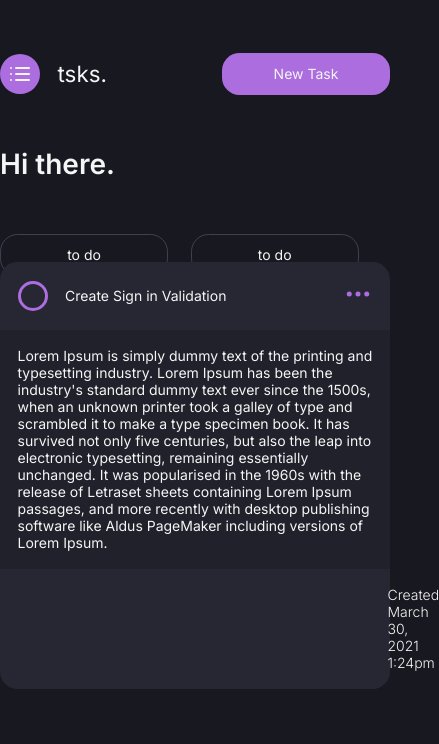
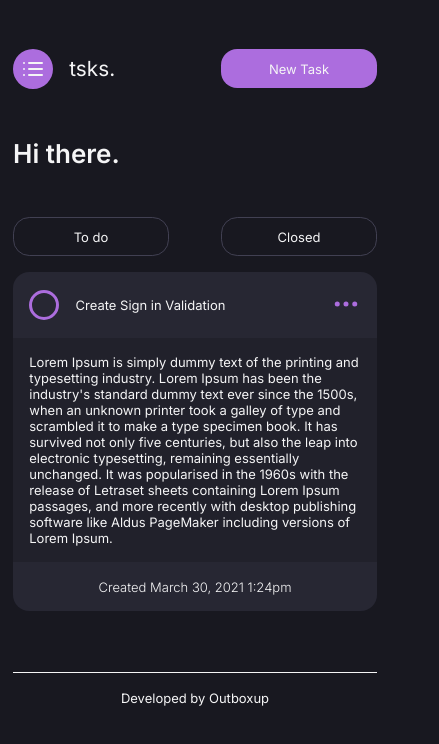
Before and after one commit to jjromary/OutBoxUp_ToDoList, a React (Create React App) app: page / in a window 390 px wide. Shown: the top 744 px of the page, 439 px wide, since content can reach past the window. Built offline with nearby package versions, Linux system fonts and the light colour scheme.

Commit message:
responsividade

```diff
--- a/src/App.tsx
+++ b/src/App.tsx
@@ -3,6 +3,7 @@ import { GlobalStyle } from "./styles/global";
 import { useState } from "react";
 import { NewTaskModal } from "./components/NewTaskModal";
 import { Dashboard } from "./components/Dashboard";
+import { Footer } from "./components/Footer";
 
 
 export function App() {
@@ -18,12 +19,12 @@ export function App() {
   return (
     <>
       <Header  onOpenNewTaskModal={handleOpenNewTaskModal}/>
-
       <Dashboard />
       <NewTaskModal
         isOpen={isNewTaskModalOpen}
         onRequestClose={handleCloseNewTaskModal}
       />
+      <Footer />
       <GlobalStyle />
     </>
   );
--- a/src/components/Button/index.tsx
+++ b/src/components/Button/index.tsx
@@ -1,10 +1,14 @@
 import { Container } from "./styles";
 
-export function Button() {
+interface ButtonProps {
+  name: string
+}
+
+export function Button({name}: ButtonProps) {
   return (
     <Container>
       <button type="button" >
-        to do
+        {name}
       </button>
     </Container>
   );
--- a/src/components/Cards/styles.ts
+++ b/src/components/Cards/styles.ts
@@ -3,11 +3,12 @@ import styled from "styled-components";
 export const Container = styled.div`
   max-width: 1120px;
   height: 17.25rem;
-  margin: 0 auto;
   margin-top: 3.75rem;
   background: var(--backgroundCard);
   display: flex;
   align-items: center;
+
+
 
 `;
 
@@ -56,8 +57,15 @@ export const Content = styled.div`
     border-radius: 0 0 1.25rem 1.25rem;
 
     span {
-      margin: 1.25rem 27.31rem 1.25rem 27.68rem;
+      margin: 0 auto;
+      margin-top: 1.25rem;
+      margin-bottom: 1.25rem;
       font-weight: 300;
     }
   }
+
+  @media (max-width: 375px){
+    margin-top: 3.75rem;
+  }
+
 `;
--- a/src/components/Dashboard/index.tsx
+++ b/src/components/Dashboard/index.tsx
@@ -3,16 +3,17 @@ import { Cards } from "../Cards";
 import { Container } from "./styles";
 
 export function Dashboard() {
-    return(
+  var name1 = "To do";
+  var name2 = "Closed";
+
+  return (
     <Container>
-
       <h1> Hi there.</h1>
       <div className="buttonActions">
-                <Button/>
-                <Button/>
+        <Button name={name1} />
+        <Button name={name2} />
       </div>
       <Cards />
-
     </Container>
   );
 }
--- a/src/components/Dashboard/styles.ts
+++ b/src/components/Dashboard/styles.ts
@@ -5,12 +5,20 @@ export const Container = styled.main`
     margin: 0 auto;
     margin-top: 3.75rem;
 
+
+    button:focus{
+    background: var(--gray-750);
+}
     .buttonActions {
         max-width: 25.62rem;
+        height: 3rem;
+        margin-top: 3.75rem;
         display: flex;
         flex-direction: row;
         justify-content: space-between;
-        margin-top: 3.75rem;
 
+        @media (max-width: 436px){
+            max-width: 100%;
+        }
     }
 `;
--- /dev/null
+++ b/src/components/Footer/index.tsx
@@ -0,0 +1,11 @@
+import { Container } from "./styles";
+
+export function Footer() {
+    return(
+        <Container>
+            <hr className="diviser"/>
+
+            <span>Developed by Outboxup</span>
+        </Container>
+    )
+}
--- /dev/null
+++ b/src/components/Footer/styles.ts
@@ -0,0 +1,22 @@
+import styled from "styled-components";
+
+export const Container = styled.div`
+  max-width: 1120px;
+  margin: 0 auto;
+  margin-top: 11rem;
+  display: flex;
+  align-items: center;
+  justify-content: center;
+  flex-direction: column;
+
+  .diviser {
+    width: 100%;
+    border: 0;
+    border-top: 1px solid var(--gray-50);
+  }
+
+  span {
+    margin-top: 1.25rem;
+    color: var(--gray-50);
+  }
+`;
--- a/src/components/Header/styles.ts
+++ b/src/components/Header/styles.ts
@@ -3,6 +3,7 @@ import styled from "styled-components";
 export const Container = styled.header`
   margin-top: 3.75rem;
   background: var(--header);
+
 `;
 
 export const Content = styled.div`
--- a/src/components/NewTaskModal/index.tsx
+++ b/src/components/NewTaskModal/index.tsx
@@ -25,12 +25,12 @@ export function NewTaskModal({ isOpen, onRequestClose }: NewTaskModalProps) {
         <img src={closeimg} alt="fechar modal" />
       </button>
       <Container>
-        <h2>Casdastrar Tarefa</h2>
+        <h2>New task</h2>
 
-        <input placeholder="Título da Tarefa" />
-        <input placeholder="Descrição da tarefa" />
+        <textarea placeholder="Title" />
+        <textarea placeholder="Description" className="description"/>
 
-        <button type="submit">Cadastrar</button>
+        <button type="submit">Save</button>
       </Container>
     </Modal>
   );
--- a/src/components/NewTaskModal/styles.ts
+++ b/src/components/NewTaskModal/styles.ts
@@ -4,26 +4,33 @@ export const Container = styled.form`
   h2 {
     color: var(--gray-50);
     font-size: 1.5rem;
-    margin-bottom: 2rem;
   }
 
-  input {
+  textarea {
     width: 100%;
-    padding: 0 1.5rem;
+    padding: 1rem;
     height: 4rem;
-    border-radius: 0.25rem;
-
-    border: 1px solid #d7d7d7;
-    background: #e7e9ee;
-
+    border-radius: 1.25rem;
+    margin-top: 2.75rem;
+    border: 0;
+    background: #272733;
     font-weight: 400;
     font-size: 1rem;
+    resize: none;
 
-    // regra :todo input que tiver um input antes dele
-
-    & + input {
+    & + textarea {
       margin-top: 1rem;
     }
+
+    ::-webkit-textarea-placeholder{
+      color: #777777;
+      padding: 1rem;
+    }
+  }
+
+  .description {
+    height: 14.625rem;
+    width: 100%;
   }
 
   button[type="submit"] {
@@ -32,10 +39,10 @@ export const Container = styled.form`
       height: 4rem;
       background: var(--purple);
       color: #FFF;
-      border-radius: 0.25rem;
+      border-radius: 1.25rem;
       border: 0;
       font-size: 1rem;
-      margin-top: 1.5rem;
+      margin-top: 1.25rem;
       font-weight: 600;
 
     transition: filter 0.2s;
--- a/src/styles/global.ts
+++ b/src/styles/global.ts
@@ -24,11 +24,19 @@ export const GlobalStyle = createGlobalStyle`
       @media (max-width: 720px) {
           font-size: 87.5%; //14px
       }
+
+      @media (max-width: 435px) {
+          font-size: 81.25%; //13px
+      }
+
+
   }
 
   body {
       background: var(--gray-950);
       -webkit-font-smoothing: antialiased;
+      margin-left: 1rem;
+      margin-right: 1rem;
   }
 
   body, input, textarea, button {
@@ -38,7 +46,7 @@ export const GlobalStyle = createGlobalStyle`
   }
 
   h1, h2, h3, h4, h5, h6, strong {
-        color: var(--gray-50);
+      color: var(--gray-50);
       font-weight: 600;
   }
 
@@ -46,7 +54,7 @@ export const GlobalStyle = createGlobalStyle`
       cursor: pointer;
   }
   .react-modal-overlay {
-    background: rgba(0, 0, 0, 0.5);
+    background: rgba(0, 0, 0, 0.9);
 
     position: fixed;
     top: 0;
@@ -62,10 +70,13 @@ export const GlobalStyle = createGlobalStyle`
   .react-modal-content{
     width: 100%;
     max-width: 576px;
-    background: var(--background);
+    height: 597px;
+    background: #21212B;
     padding: 3rem;
     position: relative;
-    border-radius: 0.24rem;
+    border-radius: 1.25rem;
+    margin-right: 1rem;
+    margin-left: 1rem;
   }
 
   .react-modal-close {
@@ -83,4 +94,5 @@ export const GlobalStyle = createGlobalStyle`
   }
 
 
+
 `;
```
Lines whose indentation alone changed are shown as unchanged.
